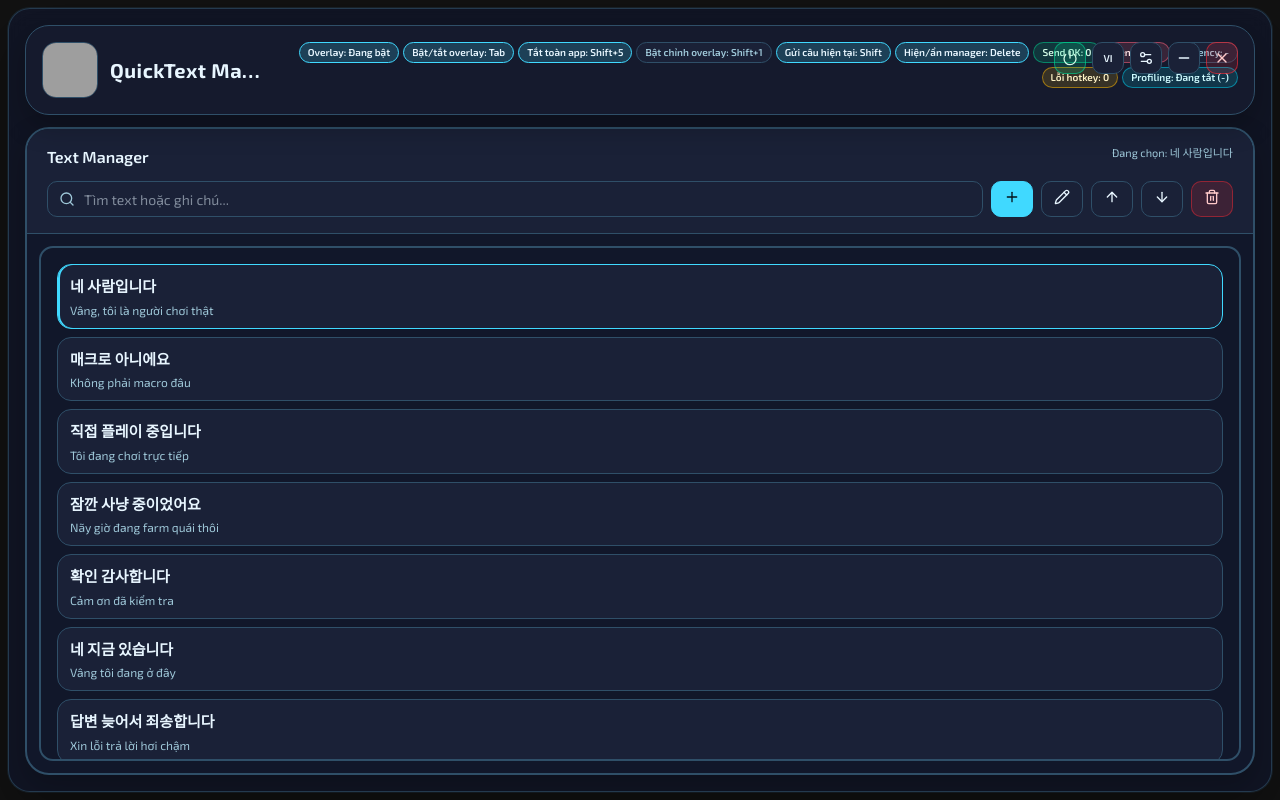
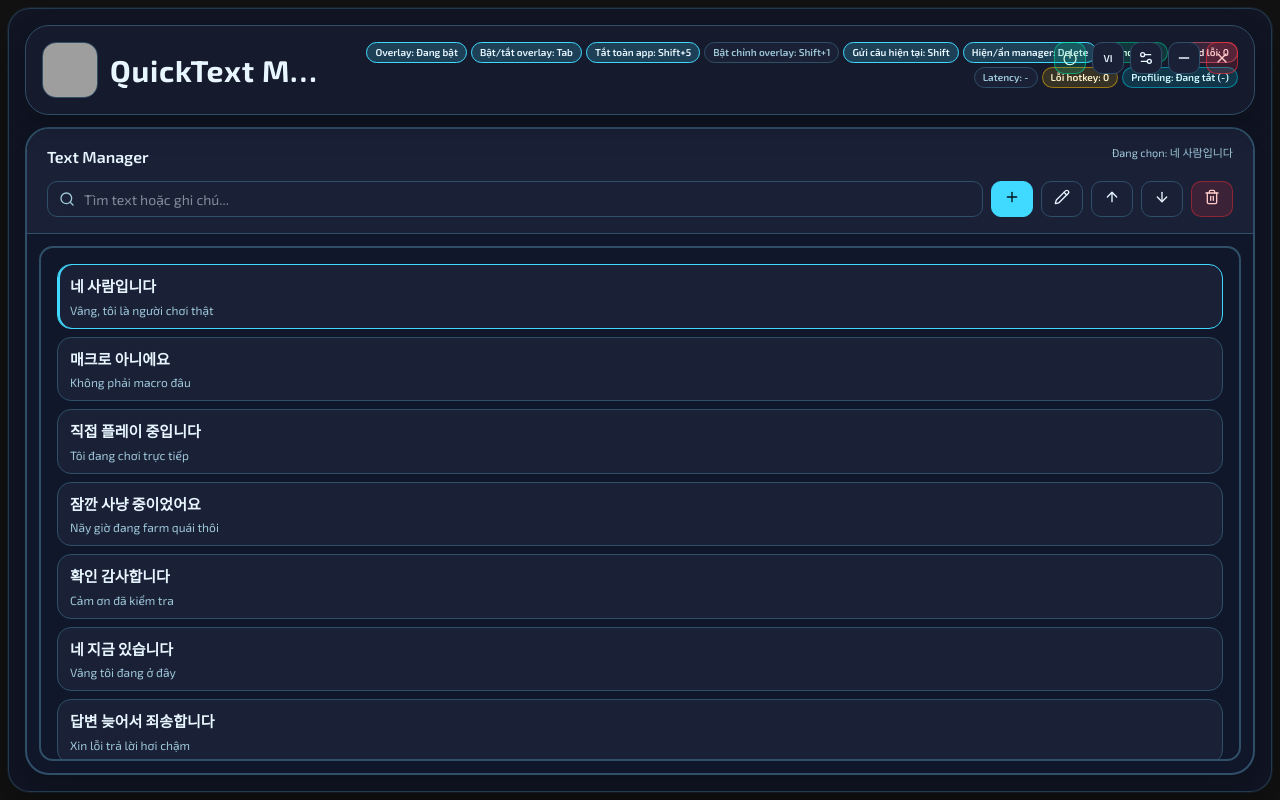
Before and after one commit to AkiyamaKira2003/Quick-text-manager, a Next.js app: page /main in a window 1280 px wide. Built offline with nearby package versions, Linux system fonts and the light colour scheme; grey boxes are pictures that could not be loaded; a web font is replaced by a local one.

Commit message:
release: fix pnpm workflow and prepare v0.1.1

```diff
--- a/app/main/page.tsx
+++ b/app/main/page.tsx
@@ -268,7 +268,7 @@ export default function MainPage() {
                 </div>
                 <div className="min-w-0">
                   <div className="relative inline-flex max-w-full flex-col group/title">
-                    <h1 className="truncate text-xl font-bold tracking-wide text-[var(--qt-fg)]">{t(language, 'main.title')}</h1>
+                    <h1 className="truncate text-2xl font-bold tracking-wide text-[var(--qt-fg)] sm:text-3xl">{t(language, 'main.title')}</h1>
                     <p className="pointer-events-none absolute left-0 top-full z-20 mt-1 w-max max-w-[min(40rem,80vw)] rounded-md border border-[var(--qt-border)] bg-[var(--qt-surface)] px-2.5 py-1 text-xs text-[var(--qt-muted)] opacity-0 qt-elev-soft qt-motion qt-motion-fast translate-y-1 group-hover/title:translate-y-0 group-hover/title:opacity-100">
                       {t(language, 'main.compactIntro')}
                     </p>
--- a/package.json
+++ b/package.json
@@ -1,6 +1,6 @@
 {
   "name": "quicktext",
-  "version": "0.1.0",
+  "version": "0.1.1",
   "author": "Kira",
   "private": true,
   "main": "electron/main.js",
```
Also changed, not shown: 1 other file (tests, documents, lock files or other folders).
